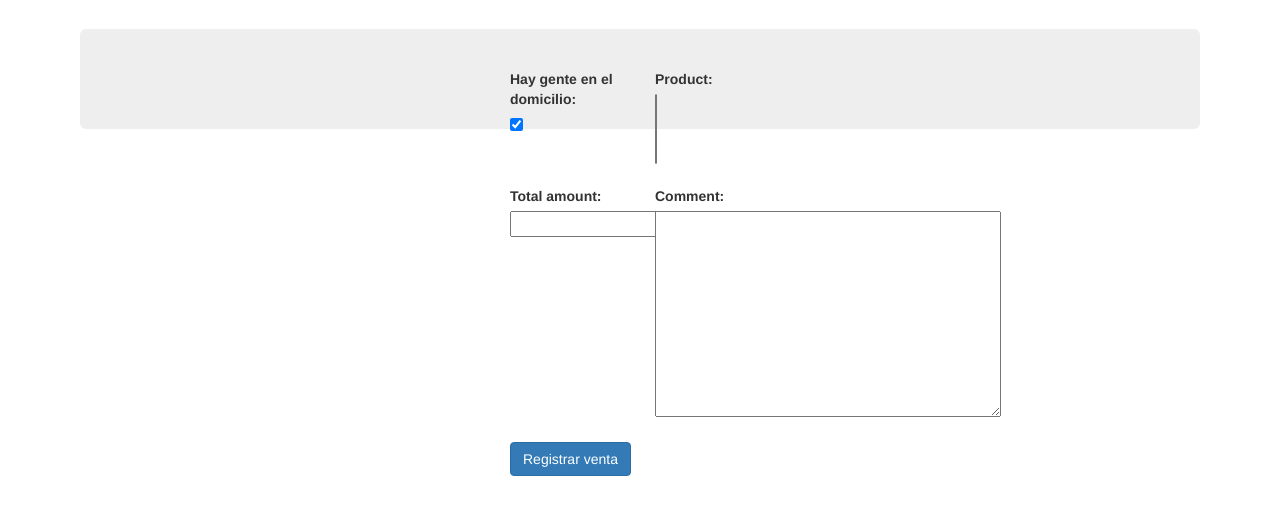
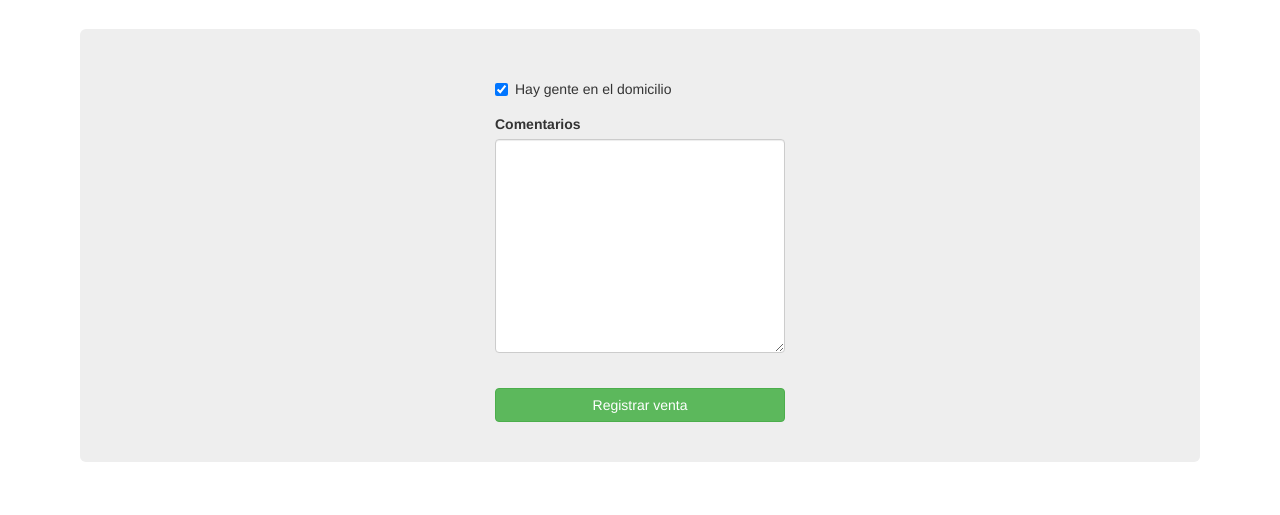
Before and after one commit to diegoarana/distribuidora, a Django app: template templates/distrib/sale_visit.html in a window 1280 px wide. Shown: the part 51-566 px from the top of the page. Run offline with Django 3.2, Linux system fonts and the light colour scheme; the template is opened without the code that fills it: values that come from a table or form of the project are taken from there, others are empty; some libraries are stand-ins or nearby versions.

Commit message:
add template sale/vist

```diff
--- a/distrib/admin.py
+++ b/distrib/admin.py
@@ -2,7 +2,7 @@ from django.contrib import admin
 from .models.profile import Profile
 from .models.client import Client
 from .models.product import Product
-from .models.catalog import Catalog
+from .models.sale_item import Sale_item
 from .models.sale_visit import Sale_visit
 from .models.visit import Visit
 from .models.zone import Zone
@@ -13,7 +13,7 @@ from .models.camion import Camion
 admin.site.register(Profile)
 admin.site.register(Client)
 admin.site.register(Product)
-admin.site.register(Catalog)
+admin.site.register(Sale_item)
 admin.site.register(Sale_visit)
 admin.site.register(Visit)
 admin.site.register(Zone)
--- a/distrib/forms.py
+++ b/distrib/forms.py
@@ -4,4 +4,9 @@ from .models.sale_visit import Sale_visit
 class SaleVisitForm(forms.ModelForm):
 	class Meta:
 		model=Sale_visit
-		fields=['succes','product','total_amount','comment']
+		fields=['succes','comment']
+
+	#change the label in forms
+	def __init__(self, *args, **kwargs):
+		super(SaleVisitForm, self).__init__(*args, **kwargs)
+		self.fields['comment'].label = "Comentarios"
--- a/distrib/models/sale_visit.py
+++ b/distrib/models/sale_visit.py
@@ -3,12 +3,10 @@ from django.db import models
 from django.core.validators import MaxValueValidator
 from .profile import Profile
 from .client import Client
-from .product import Product
 
 class Sale_visit(models.Model):
 	distributor = models.ForeignKey(Profile, on_delete=models.CASCADE)
 	client = models.ForeignKey(Client, on_delete=models.CASCADE)
-	product = models.ManyToManyField(Product)
 	succes = models.BooleanField("Hay gente en el domicilio", default=True)
 	date = models.DateTimeField(auto_now_add=True)
 	total_amount = models.PositiveIntegerField(help_text="(Solamente dígitos)", validators=[MaxValueValidator(99999)], blank = True, null = True)
@@ -20,10 +18,10 @@ class Sale_visit(models.Model):
 	def get_date(self):
 		return self.date
 
-	def get_total(self):
-		prod = product.objects.all()
-		for p in prod:
-			aux = 0
-			aux = p.amount * p.catalog.price
-			total += aux
-		return total
+##	def get_total(self):
+##		prod = product.objects.all()
+##		for p in prod:
+##			aux = 0
+##			aux = p.amount * p.catalog.price
+##			total += aux
+##		return total
--- a/distrib/views.py
+++ b/distrib/views.py
@@ -2,6 +2,8 @@ from django.shortcuts import render, redirect, get_object_or_404
 from django.db.models import Q
 
 from .models.client import Client
+from .models.product import Product
+
 from distrib.forms import SaleVisitForm
 
 from .serializers.client import ClientSerializer
@@ -59,6 +61,7 @@ def client_detail(request, id):
 
 def sale_visit(request, id):
 	client = get_object_or_404(Client, id=id)
+	products = Product.objects.all()
 	if request.method == 'POST':
 		form = SaleVisitForm(request.POST)
 		if form.is_valid():
@@ -69,4 +72,4 @@ def sale_visit(request, id):
 			return redirect('inicio_distribuidor')
 	else:
 		form = SaleVisitForm()
-	return render(request, 'distrib/sale_visit.html', {'form':form, 'client':client})
+	return render(request, 'distrib/sale_visit.html', {'client':client, 'form':form, 'products':products})
--- a/marcucci/settings.py
+++ b/marcucci/settings.py
@@ -40,6 +40,7 @@ INSTALLED_APPS = [
     #my apps
     'distrib.apps.DistribConfig',
     #third apps
+    'crispy_forms',
     'rest_framework',
     'corsheaders',
 ]
@@ -136,3 +137,5 @@ STATICFILES_DIRS = [
 ]
 
 CORS_ORIGIN_ALLOW_ALL = True
+
+CRISPY_TEMPLATE_PACK = 'bootstrap3'
--- a/requirements.txt
+++ b/requirements.txt
@@ -1,4 +1,6 @@
 Django==1.10.5
+django-cors-headers==2.0.2
+django-crispy-forms==1.6.1
 django-filter==1.0.1
 djangorestframework==3.5.3
 Markdown==2.6.7
--- a/templates/distrib/client_detail.html
+++ b/templates/distrib/client_detail.html
@@ -8,7 +8,7 @@
 <h3>Telefono: {{client.phone}}</h3>
 <br>
 
-<a href=""><button type="submit" class="btn btn-default btn-block">Vender</button></a>
+<a href="{% url "sale_visit" client.id %}"><button type="submit" class="btn btn-default btn-block">Vender</button></a>
 <br>
 <a href=""><button type="submit" class="btn btn-default btn-block" href="">Envases prestados</button></a>
 
--- a/templates/distrib/sale_visit.html
+++ b/templates/distrib/sale_visit.html
@@ -1,19 +1,34 @@
 {% extends "base.html" %}
+{% load staticfiles %}
+{% load crispy_forms_tags %}
+
+{% block extra_head %}
+<script type="text/javascript" src="{% static "distrib/js/jquery-3.1.1.min.js" %}"></script>
+
+{% endblock %}
 
 {% block content %}
+<form action="" method="post">{% csrf_token %}
+<div style="position: relative;">
+{% for p in products %}
+<label><input type="checkbox" class="chk">{{p}}</label>
+<input class="inp-dis" type="number" min="0" max="99" style="width:60px;height:32px; position: absolute; right: 5px; ">
+ <br>
+{% endfor %}
+</div>
 
-<form action="" method="post">{% csrf_token %}
-		{% for field in form %}
-		<div class="field_container col-md-6 " >
-		{{field.errors}}
-		{{field.label_tag}} <br>
-		{{field}}<br><br>
-		</div>
-		{% endfor %}
-		<br>
-		<div class="col-md-5" id="">
-		<input type="submit" value="Registrar venta" class="btn btn-primary">
-		</div>
-	</form>
+	{{ form|crispy }}
+
+	<br>
+	<input type="submit" value="Registrar venta" class="btn btn-success btn-block">
+	</div>
+</form>
+
+<script type="text/javascript">
+$('.checkboxinput').change(function() {
+    $('.chk').attr('disabled', !this.checked);
+    $('.inp-dis').attr('disabled', !this.checked);
+});
+</script>
 
 {% endblock %}
```
Also changed, not shown: distrib/models/catalog.py (deleted, +0 -11 lines), distrib/models/product.py (+4 -11 lines), distrib/models/sale_item.py (added, +19 -0 lines), distrib/serializers/visit.py (deleted, +0 -12 lines).
